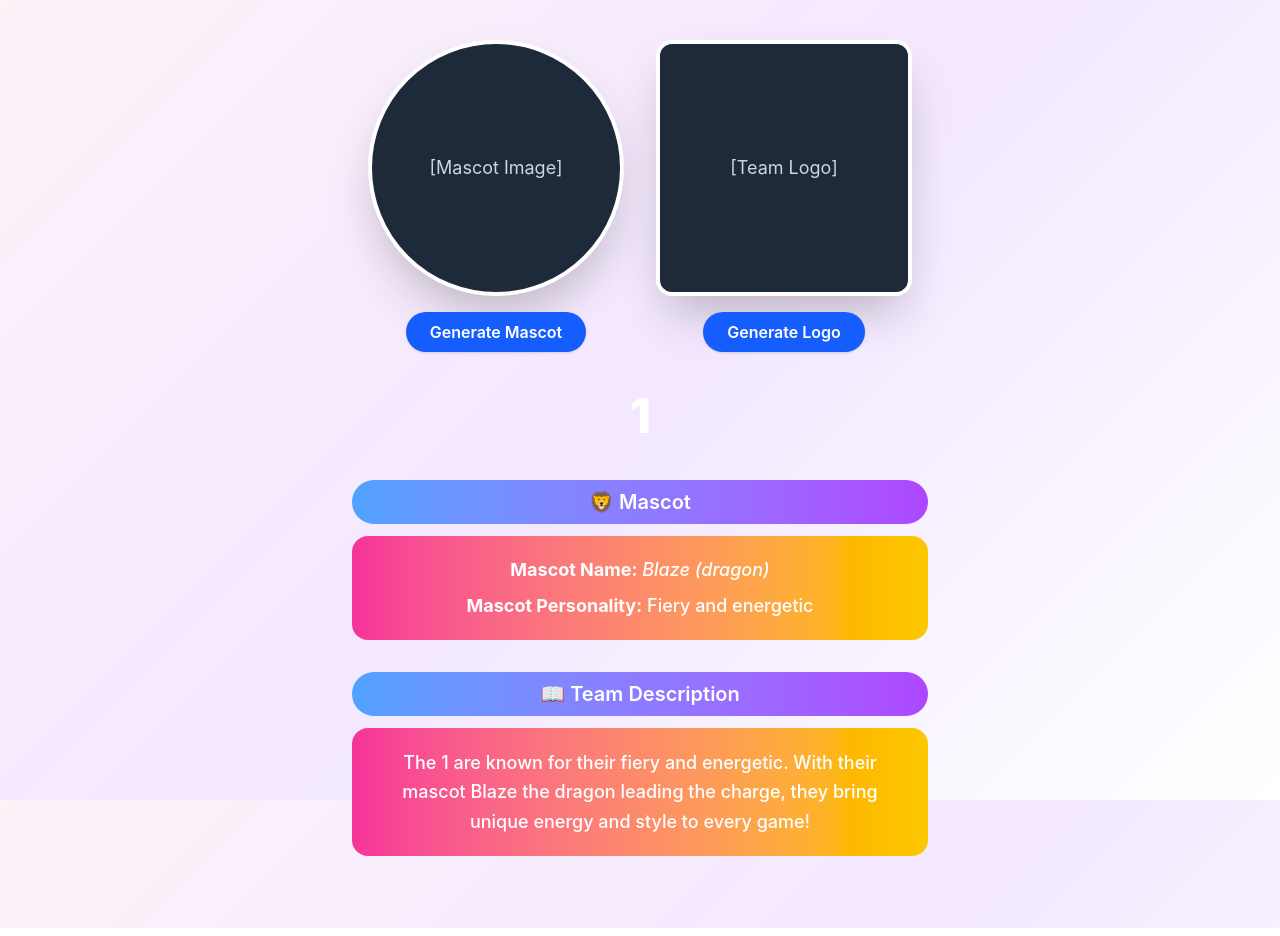
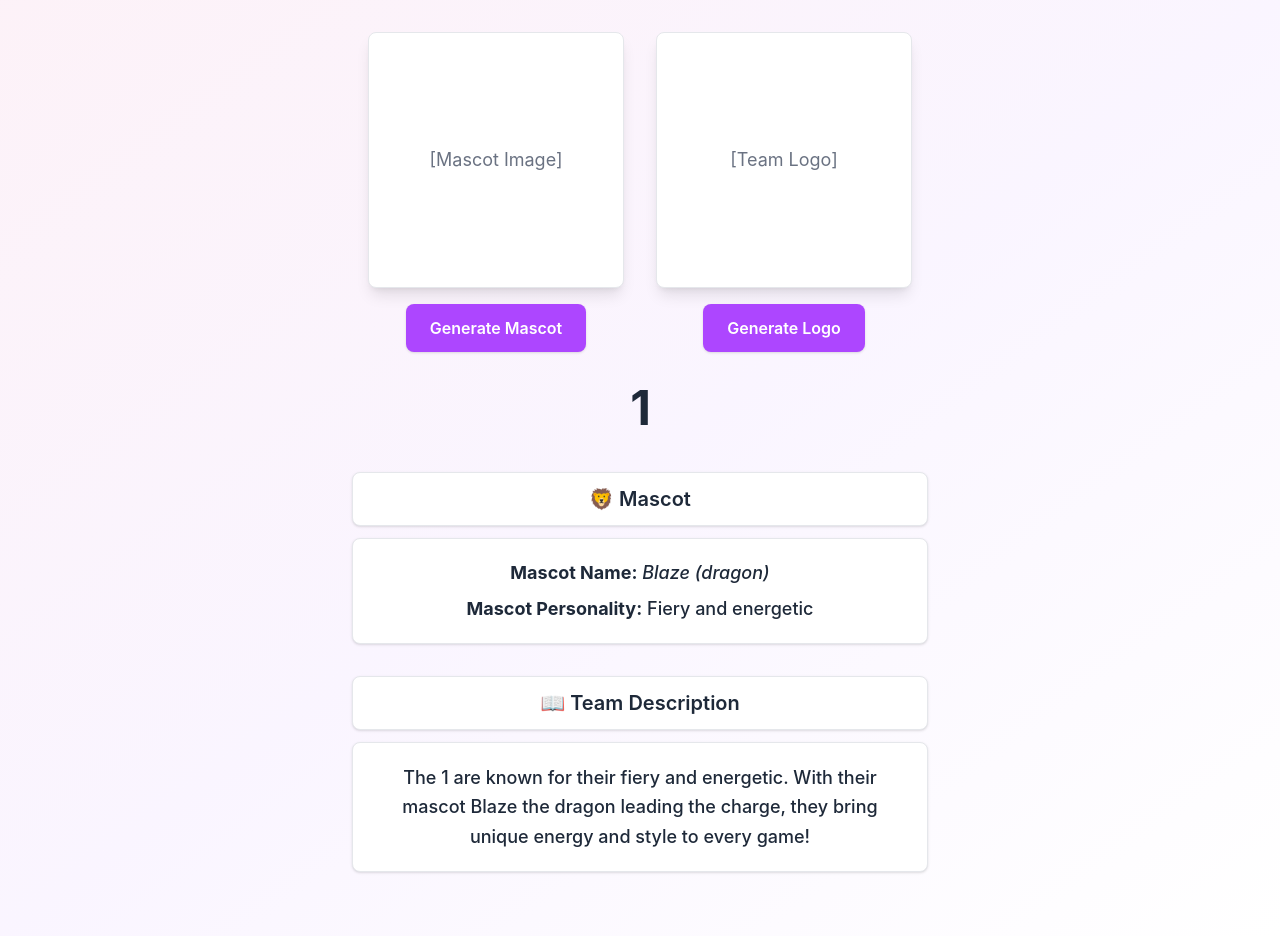
Before and after one commit to Wolford10/TeamGen-AI, a Next.js app: page /team/1 in a window 1280 px wide. Built offline with nearby package versions, Linux system fonts and the light colour scheme.

Commit message:
Update team page to match new clean, modern design with white cards and purple theme

```diff
--- a/app/team/[teamName]/page.tsx
+++ b/app/team/[teamName]/page.tsx
@@ -277,99 +277,99 @@ const TeamPage = ({ params }: TeamPageProps) => {
 
   if (loading || !mascotData) {
     return (
-      <div className="chat-container flex flex-col min-h-screen items-center justify-start py-8 px-2">
+      <div className="min-h-screen w-full bg-gradient-to-br from-pink-50 via-purple-50 to-white flex flex-col items-center justify-center py-8 px-4">
         <div className="flex items-center justify-center">
-          <div className="animate-spin rounded-full h-8 w-8 border-b-2 border-blue-600"></div>
-          <span className="ml-2 text-white">Loading team data...</span>
+          <div className="animate-spin rounded-full h-8 w-8 border-b-2 border-purple-500"></div>
+          <span className="ml-2 text-gray-800">Loading team data...</span>
         </div>
       </div>
     );
   }
 
   return (
-    <div className="flex flex-col min-h-screen items-center justify-start py-10 px-2 bg-transparent">
+    <div className="min-h-screen w-full bg-gradient-to-br from-pink-50 via-purple-50 to-white flex flex-col items-center py-8 px-4">
       {/* Mascot & Logo Images Side-by-Side */}
       <div className="flex flex-col md:flex-row gap-8 items-center justify-center mb-8 w-full">
         {/* Mascot Image Card */}
         <div className="flex flex-col items-center">
-          <div className="w-64 h-64 bg-gray-800 rounded-full flex items-center justify-center shadow-2xl border-4 border-white overflow-hidden mb-4">
+          <div className="w-64 h-64 bg-white rounded-lg flex items-center justify-center shadow-lg border border-gray-200 overflow-hidden mb-4">
             {imageUrl ? (
               <img
                 src={imageUrl}
                 alt={`${mascotData.mascotName} mascot`}
-                className="w-full h-full object-cover rounded-full"
+                className="w-full h-full object-cover rounded-lg"
               />
             ) : imageLoading ? (
               <div className="flex flex-col items-center">
-                <div className="animate-spin rounded-full h-10 w-10 border-b-2 border-white mb-2"></div>
-                <span className="text-gray-300 text-sm">Generating...</span>
+                <div className="animate-spin rounded-full h-10 w-10 border-b-2 border-purple-500 mb-2"></div>
+                <span className="text-gray-600 text-sm">Generating...</span>
               </div>
             ) : (
-              <span className="text-gray-300 text-lg">[Mascot Image]</span>
+              <span className="text-gray-500 text-lg">[Mascot Image]</span>
             )}
           </div>
           <button
             onClick={generateImage}
             disabled={imageLoading || imageBlocked || paidImageCapReached}
-            className="px-6 py-2 bg-blue-600 text-white rounded-full text-base font-semibold hover:bg-blue-700 disabled:opacity-50 disabled:cursor-not-allowed shadow mb-2"
+            className="px-6 py-3 bg-purple-500 text-white rounded-lg text-base font-semibold hover:bg-purple-600 disabled:opacity-50 disabled:cursor-not-allowed shadow-sm transition"
           >
             {imageLoading ? 'Generating...' : 'Generate Mascot'}
           </button>
         </div>
         {/* Logo Image Card */}
         <div className="flex flex-col items-center">
-          <div className="w-64 h-64 bg-gray-800 rounded-2xl flex items-center justify-center shadow-2xl border-4 border-white overflow-hidden mb-4">
+          <div className="w-64 h-64 bg-white rounded-lg flex items-center justify-center shadow-lg border border-gray-200 overflow-hidden mb-4">
             {logoUrl ? (
               <img
                 src={logoUrl}
                 alt={`${teamName} logo`}
-                className="w-full h-full object-cover"
+                className="w-full h-full object-cover rounded-lg"
               />
             ) : logoLoading ? (
               <div className="flex flex-col items-center">
-                <div className="animate-spin rounded-full h-10 w-10 border-b-2 border-white mb-2"></div>
-                <span className="text-gray-300 text-sm">Generating...</span>
+                <div className="animate-spin rounded-full h-10 w-10 border-b-2 border-purple-500 mb-2"></div>
+                <span className="text-gray-600 text-sm">Generating...</span>
               </div>
             ) : (
-              <span className="text-gray-300 text-lg">[Team Logo]</span>
+              <span className="text-gray-500 text-lg">[Team Logo]</span>
             )}
           </div>
           <button
             onClick={generateLogo}
             disabled={logoLoading || imageBlocked || paidImageCapReached}
-            className="px-6 py-2 bg-blue-600 text-white rounded-full text-base font-semibold hover:bg-blue-700 disabled:opacity-50 disabled:cursor-not-allowed shadow mb-2"
+            className="px-6 py-3 bg-purple-500 text-white rounded-lg text-base font-semibold hover:bg-purple-600 disabled:opacity-50 disabled:cursor-not-allowed shadow-sm transition"
           >
             {logoLoading ? 'Generating...' : 'Generate Logo'}
           </button>
         </div>
       </div>
       {/* Team Name */}
-      <h1 className="text-5xl font-extrabold text-white mb-10 tracking-tight text-center">{teamName}</h1>
+      <h1 className="text-5xl font-bold text-gray-800 mb-10 tracking-tight text-center">{teamName}</h1>
       {/* Mascot Section */}
       <div className="w-full max-w-xl flex flex-col items-center mb-8">
-        <div className="w-full rounded-full px-6 py-2 bg-gradient-to-r from-blue-400 to-purple-500 text-white font-semibold text-xl text-center mb-3">
+        <div className="w-full rounded-lg px-6 py-3 bg-white text-gray-800 font-semibold text-xl text-center mb-3 shadow-sm border border-gray-200">
           🦁 Mascot
         </div>
-        <div className="w-full rounded-2xl px-6 py-5 bg-gradient-to-r from-pink-500 to-yellow-400 text-white font-medium text-lg text-center">
+        <div className="w-full rounded-lg px-6 py-5 bg-white text-gray-800 font-medium text-lg text-center shadow-sm border border-gray-200">
           <div className="mb-2"><span className="font-bold">Mascot Name:</span> <span className="italic">{mascotData.mascotName} ({mascotData.mascotAnimal})</span></div>
           <div><span className="font-bold">Mascot Personality:</span> {mascotData.mascotPersonality.charAt(0).toUpperCase() + mascotData.mascotPersonality.slice(1)}</div>
         </div>
       </div>
       {/* Team Description Section */}
       <div className="w-full max-w-xl flex flex-col items-center mb-8">
-        <div className="w-full rounded-full px-6 py-2 bg-gradient-to-r from-blue-400 to-purple-500 text-white font-semibold text-xl text-center mb-3">
+        <div className="w-full rounded-lg px-6 py-3 bg-white text-gray-800 font-semibold text-xl text-center mb-3 shadow-sm border border-gray-200">
           📖 Team Description
         </div>
-        <div className="w-full rounded-2xl px-6 py-5 bg-gradient-to-r from-pink-500 to-yellow-400 text-white font-medium text-lg text-center leading-relaxed">
+        <div className="w-full rounded-lg px-6 py-5 bg-white text-gray-800 font-medium text-lg text-center leading-relaxed shadow-sm border border-gray-200">
           {mascotData.description}
         </div>
       </div>
       {/* Image generation limit messages */}
       {imageBlocked && !userHasPaid && (
-        <div className="mt-4 text-center text-red-400 font-semibold">
+        <div className="mt-4 text-center text-red-600 font-semibold">
           You have reached your 1 free image generation.<br />
           <button
-            className="underline text-blue-400 hover:text-blue-600 mt-2"
+            className="underline text-purple-600 hover:text-purple-800 mt-2"
             onClick={() => setShowPaywall(true)}
           >
             Upgrade to unlock mascot and logo images!
@@ -377,7 +377,7 @@ const TeamPage = ({ params }: TeamPageProps) => {
         </div>
       )}
       {userHasPaid && paidImageCapReached && (
-        <div className="mt-4 text-center text-yellow-500 font-semibold">
+        <div className="mt-4 text-center text-yellow-600 font-semibold">
           You&apos;ve hit today&apos;s limit. Come back tomorrow for more team-building action!
         </div>
       )}
```
